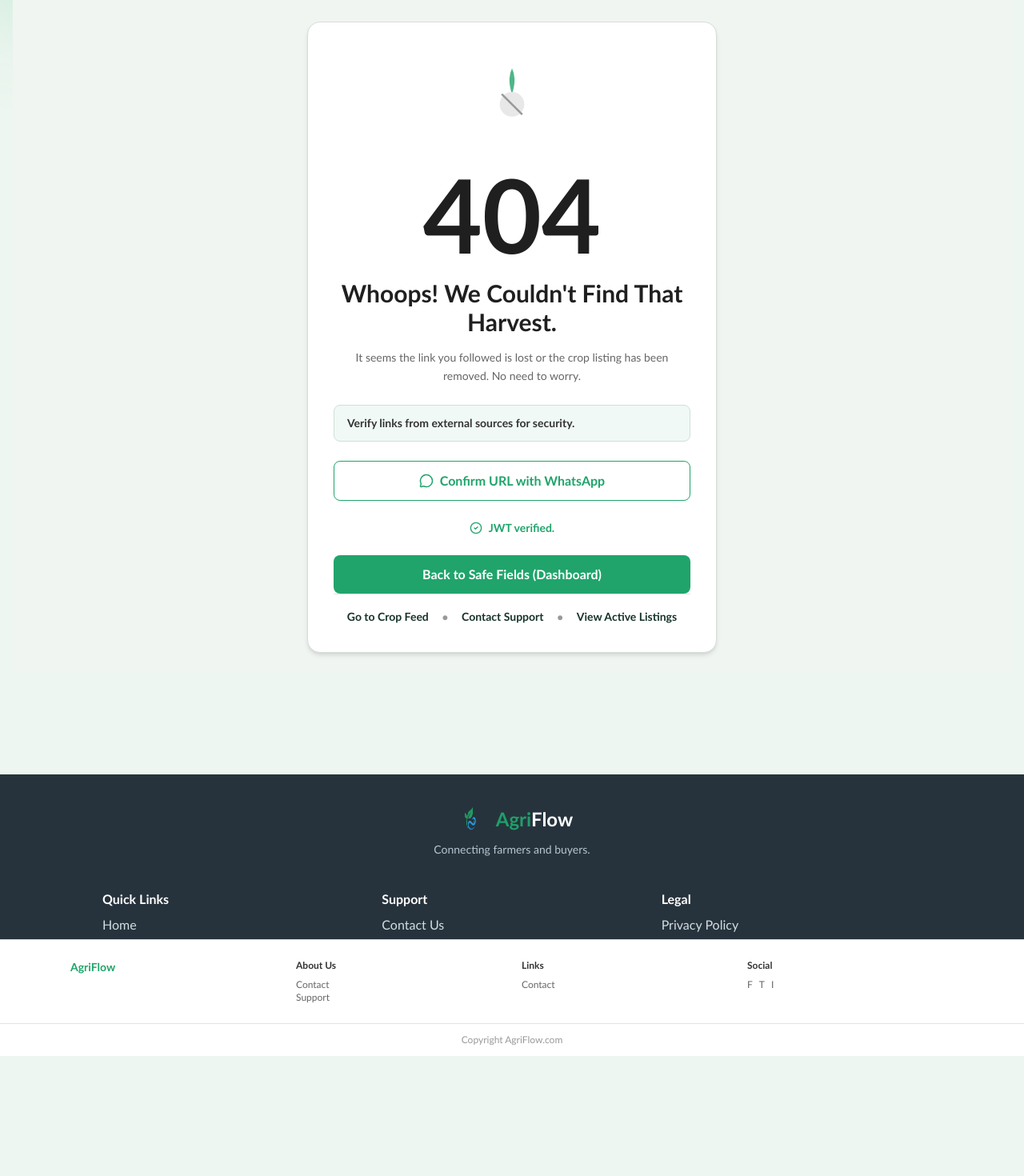
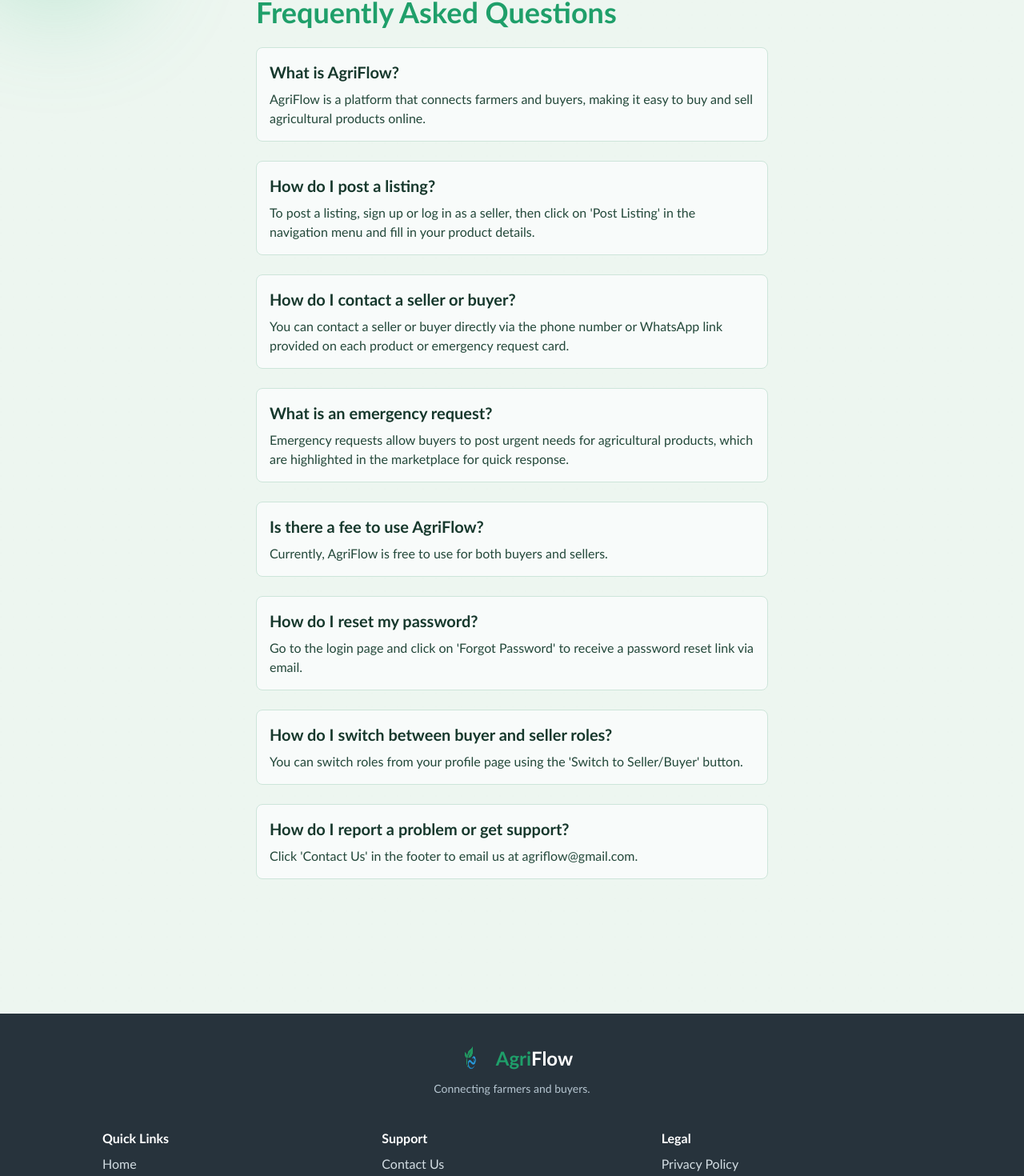
Before and after one commit to Winney360/AgriFlow, a React (Vite) app in the folder client/: page /faq in a window 1280 px wide. Shown: the part 158-1628 px from the top of the page at 80% size. Before the commit the page ends 1478 px from the top, so only its background shows below. Built offline with nearby package versions, Linux system fonts and the light colour scheme; no server answers.

Commit message:
feat: add FAQ page and update footer for contact support

```diff
--- a/client/src/app/router.jsx
+++ b/client/src/app/router.jsx
@@ -12,6 +12,7 @@
 import { HistoryPage } from '../pages/HistoryPage';
 import { ProfilePage } from '../pages/ProfilePage';
 import { NotFoundPage } from '../pages/NotFoundPage';
+import FAQPage from '../pages/FAQPage';
 import { EmergencyRequestPage } from '../pages/EmergencyRequestPage';
 import { EmergencyRequestsBoard } from '../pages/EmergencyRequestsBoard';
 
@@ -29,6 +30,7 @@
         ),
       },
       { path: 'marketplace', element: <MarketplacePage /> },
+      { path: 'faq', element: <FAQPage /> },
       { path: 'products/:id', element: <ProductDetailsPage /> },
       { path: 'login', element: <LoginPage /> },
       { path: 'signup', element: <SignupPage /> },
--- a/client/src/components/layout/Footer.jsx
+++ b/client/src/components/layout/Footer.jsx
@@ -23,9 +23,16 @@
         <div>
           <h4 className="font-bold text-white mb-2">Support</h4>
           <ul className="space-y-1">
-            <li><a href="/contact" className="hover:underline">Contact Us</a></li>
-            <li><a href="/help" className="hover:underline">Help Center</a></li>
-            <li><a href="/faq" className="hover:underline">FAQ</a></li>
+            <li>
+              <button
+                onClick={() => window.open('mailto:agriflow@gmail.com')}
+                className="hover:underline text-left w-full bg-transparent border-0 p-0 m-0 cursor-pointer text-inherit"
+                type="button"
+              >
+                Contact Us
+              </button>
+            </li>
+            <li><a href="/faq" className="hover:underline">FAQs</a></li>
           </ul>
         </div>
         <div>
--- /dev/null
+++ b/client/src/pages/FAQPage.jsx
@@ -0,0 +1,60 @@
+import React from "react";
+
+const faqs = [
+  {
+    question: "What is AgriFlow?",
+    answer:
+      "AgriFlow is a platform that connects farmers and buyers, making it easy to buy and sell agricultural products online."
+  },
+  {
+    question: "How do I post a listing?",
+    answer:
+      "To post a listing, sign up or log in as a seller, then click on 'Post Listing' in the navigation menu and fill in your product details."
+  },
+  {
+    question: "How do I contact a seller or buyer?",
+    answer:
+      "You can contact a seller or buyer directly via the phone number or WhatsApp link provided on each product or emergency request card."
+  },
+  {
+    question: "What is an emergency request?",
+    answer:
+      "Emergency requests allow buyers to post urgent needs for agricultural products, which are highlighted in the marketplace for quick response."
+  },
+  {
+    question: "Is there a fee to use AgriFlow?",
+    answer:
+      "Currently, AgriFlow is free to use for both buyers and sellers."
+  },
+  {
+    question: "How do I reset my password?",
+    answer:
+      "Go to the login page and click on 'Forgot Password' to receive a password reset link via email."
+  },
+  {
+    question: "How do I switch between buyer and seller roles?",
+    answer:
+      "You can switch roles from your profile page using the 'Switch to Seller/Buyer' button."
+  },
+  {
+    question: "How do I report a problem or get support?",
+    answer:
+      "Click 'Contact Us' in the footer to email us at agriflow@gmail.com."
+  }
+];
+
+const FAQPage = () => (
+  <div className="max-w-2xl mx-auto py-10 px-4">
+    <h1 className="text-4xl font-black mb-6 text-[#1f9f6a]">Frequently Asked Questions</h1>
+    <div className="space-y-6">
+      {faqs.map((faq, idx) => (
+        <div key={idx} className="rounded-lg border border-[#cde5da] bg-[#f8fbfa] p-4">
+          <h2 className="text-xl font-bold text-[#16382c] mb-2">{faq.question}</h2>
+          <p className="text-[#23483a] text-base">{faq.answer}</p>
+        </div>
+      ))}
+    </div>
+  </div>
+);
+
+export default FAQPage;
--- a/client/src/pages/MarketplacePage.jsx
+++ b/client/src/pages/MarketplacePage.jsx
@@ -367,7 +367,7 @@
                 return (
                   <Card key={product._id} className="overflow-hidden border-2 border-[#d83c31] bg-[#fff7f7] p-0">
                     <div className="absolute top-2 right-2 bg-[#d83c31] text-white text-xs font-bold px-2 py-1 rounded">EMERGENCY</div>
-                    <div className="bg-gradient-to-r from-[#1f9f6a] to-[#27b883] p-4 text-white">
+                    <div className="bg-linear-to-r from-[#1f9f6a] to-[#27b883] p-4 text-white">
                       <div className="flex items-start justify-between gap-3">
                         <div>
                           <h2 className="text-xl font-black">{product.title}</h2>
```
